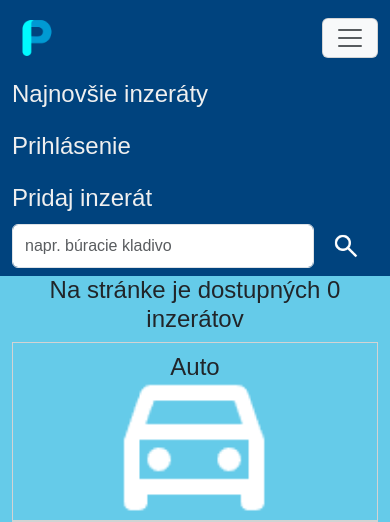
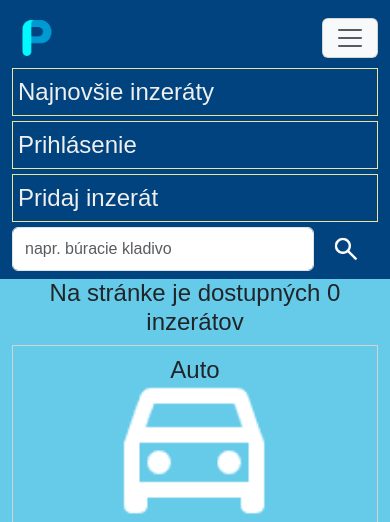
Before and after one commit to senorrr/VAII_semestralka, a PHP site: page / in a window 390 px wide, after a click that opens the changed part. Shown: the top 522 px of the page. Run offline with PHP 8.4, Linux system fonts and the light colour scheme.

Commit message:
gut, pozri tie border aby boli krajsie

```diff
--- a/styleHome.css
+++ b/styleHome.css
@@ -8,6 +8,15 @@
     color: #efefef;
     transition: color 0.3s;
 }
+
+@media screen and (max-width: 960px) {
+    .nav-link{
+        border: 1px solid #eae69d;
+        margin-bottom: 5px;
+        padding: 5px 0 5px 5px;
+    }
+}
+
 
 .nav-link:hover {
     color: white;
```
